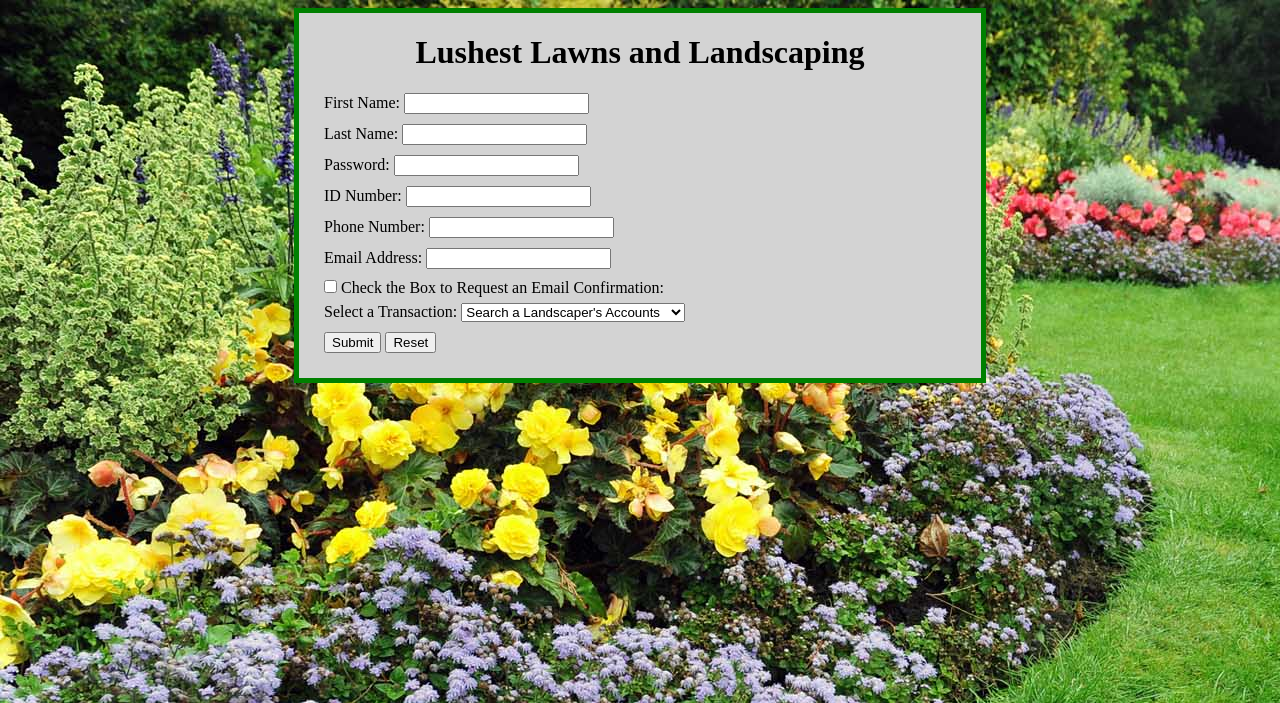
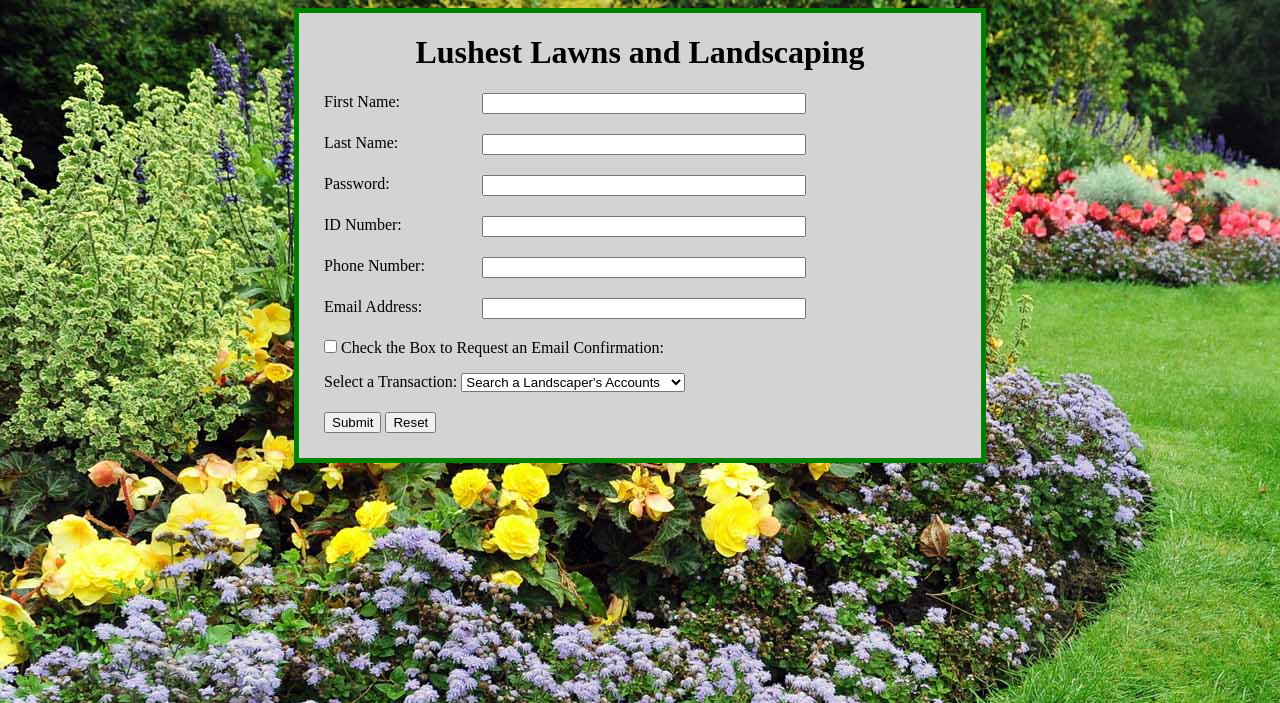
Before and after one commit to jdbarnes06/IT202, a PHP site: page /LLAL.html in a window 1280 px wide. Shown: the top 703 px of the page. Run offline with PHP 8.4, Linux system fonts and the light colour scheme.

Commit message:
Everything except opacity is working

```diff
--- a/LLAL.css
+++ b/LLAL.css
@@ -3,13 +3,27 @@ body
     background-image: url("LLAL.jpg")
 }
 
-div
+.column
+{
+    width: 25%;
+    float: left
+}
+
+.row:after
+{
+    content: "";
+    display: table;
+    clear: both;
+}
+
+.mainDiv
 {
     border: 5px solid green;
     background-color: lightgrey;
     margin: auto;
     width: 50%;
     padding: 0px 25px 25px 25px;
+
 }
 
 h1
@@ -17,17 +31,13 @@ h1
     text-align: center;
 }
 
-label
+label, select, input[type=checkbox]
 {
-    margin: 0px 0px 10px 0px;
+    margin: 0px 0px 20px 0px;
 }
 
-input
+input[type=text]
 {
-    margin: 0px 0px 10px 0px;
+    margin: 0px 0px 20px 0px;
+    width: 200%;
 }
-
-select
-{
-    margin: 0px 0px 10px 0px;
-}
--- a/LLAL.html
+++ b/LLAL.html
@@ -6,27 +6,63 @@
     <link rel="stylesheet" href="LLAL.css">
 </head>
 <body>
-    <div>
+    <div class="mainDiv">
         <form>
             <h1>Lushest Lawns and Landscaping</h1>
 
+            <div class="row">
+                <div class="column">
                     <label for="firstname">First Name:</label>
-            <input type="text" id="firstname" name="firstname"><br>
+                </div>
+                <div class="column">
+                    <input type="text" id="firstname" name="firstname">
+                </div>
+            </div>
 
+            <div class="row">
+                <div class="column">
                     <label for="lastname">Last Name:</label>
-            <input type="text" id="lastname" name="lastname"><br>
+                </div>
+                <div class="column">
+                    <input type="text" id="lastname" name="lastname">
+                </div>
+            </div>
 
+            <div class="row">
+                <div class="column">
                     <label for="password">Password:</label>
-            <input type="text" id="password" name="password"><br>
+                </div>
+                <div class="column">
+                    <input type="text" id="password" name="password">
+                </div>
+            </div>
 
+            <div class="row">
+                <div class="column">
                     <label for="idnumber">ID Number:</label>
-            <input type="text" id="idnumber" name="idnumber"><br>
+                </div>
+                <div class="column">
+                    <input type="text" id="idnumber" name="idnumber">
+                </div>
+            </div>
 
+            <div class="row">
+                <div class="column">
                     <label for="phonenumber">Phone Number:</label>
-            <input type="text" id="phonenumber" name="phonenumber"><br>
+                </div>
+                <div class="column">
+                    <input type="text" id="phonenumber" name="phonenumber">
+                </div>
+            </div>
 
+            <div class="row">
+                <div class="column">
                     <label for="emailaddress">Email Address:</label>
-            <input type="text" id="emailaddress" name="emailaddress"><br>
+                </div>
+                <div class="column">
+                    <input type="text" id="emailaddress" name="emailaddress">
+                </div>
+            </div>
 
             <input type="checkbox" id="emailconfirmation" name="emailconfirmation">
             <label for="emailconfirmation">Check the Box to Request an Email Confirmation:</label><br>
```
Lines whose indentation alone changed are shown as unchanged.
